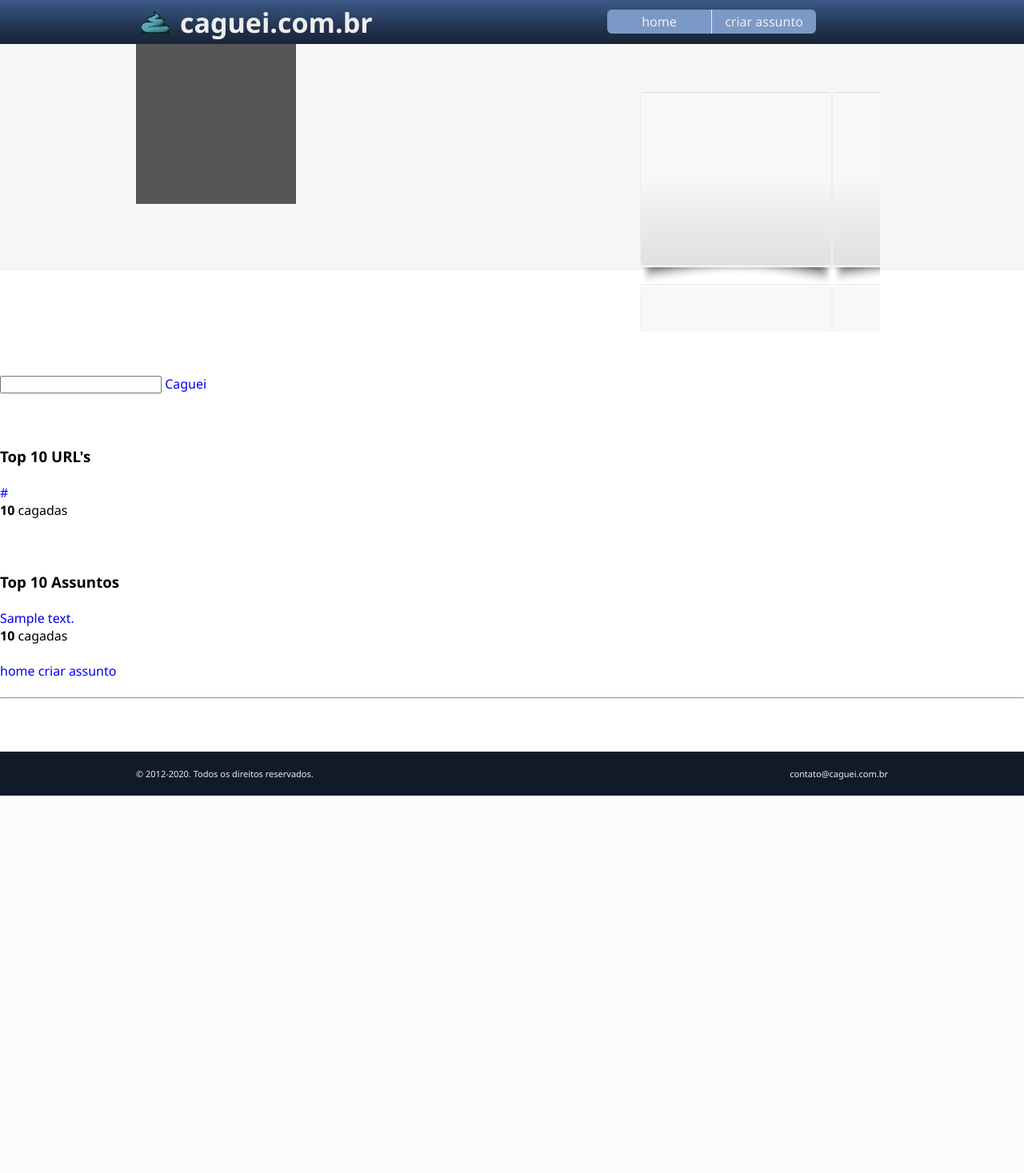
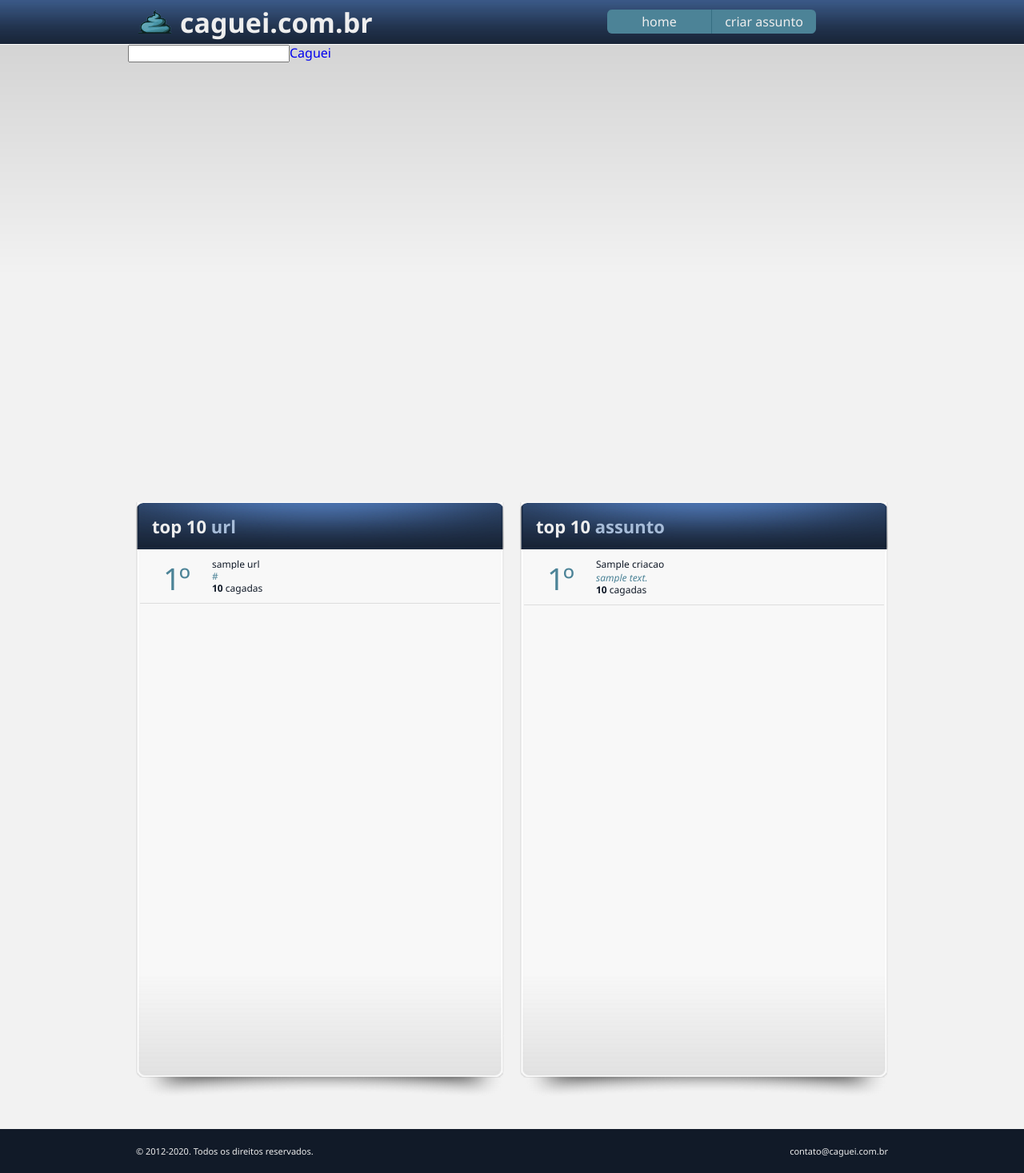
Before and after one commit to claudiobl2010/caguei, a Django app: template cagada/templates/home.html in a window 1280 px wide. Shown: the whole page at 80% size. Before the commit the page ends 995 px from the top, so only its background shows below. Run offline with Django 3.2, Linux system fonts and the light colour scheme; the template is opened without the code that fills it: most values are stand-ins (such as "Sample title", 1, 10 or a date in 2020).

Commit message:
pintando os boxes de top 10 por url e assunto

```diff
--- a/cagada/static/css/base.css
+++ b/cagada/static/css/base.css
@@ -63,7 +63,7 @@ img {
 
 .header .header-container .menu .botao {
 	color: #EEEEEE;
-	background: #7B99C6;
+	background: #4c8397;
 }
 
 .header .header-container .menu .botao.botao-home {
@@ -74,7 +74,7 @@ img {
 	padding-top: 4px;
 	height: 26px;
 	margin-top: 12px;
-	border-right: 1px solid #EEEEEE;
+	border-right: 1px solid #356D82;
 	border-radius: 6px 0 0 6px;
 	-moz-border-radius: 6px 0 0 6px;
 	-webkit-border-radius: 6px 0 0 6px;
@@ -91,6 +91,16 @@ img {
 	-moz-border-radius: 0 6px 6px 0;
 	-webkit-border-radius: 0 6px 6px 0;
 	border-radius: 0 6px 6px 0;
+}
+
+.page {
+	background: url("/static/img/fundo-page.png") repeat-x #F2F2F2;
+}
+
+.page .page-container {
+	margin: 0 auto;
+	width: 960px;
+	display: table;
 }
 
 .footer {
--- a/cagada/static/css/home.css
+++ b/cagada/static/css/home.css
@@ -1,41 +1,75 @@
-.page-top {
-	background-color: #F6F6F6;
-    height: 280px;
+.top-10 {
+    background-image: url("/static/img/fundo-top-10-lista.png");
+	width: 460px;
+	height: 744px;
+	margin-left: 10px;
+	margin-right: 10px;
+	margin-bottom: 40px;
+	display: table;
+	float: left;
 }
 
-.page-top .page-top-container {
-	margin: 0 auto;
-	width: 960px;
-	display: table;
+.top-10 .header-top-10-url {
+    background-image: url("/static/img/fundo-top-10-header.png");
+    color: #EEEEEE;
+    font-size: 22px;
+    font-weight: bold;
+    height: 44px;
+    padding-left: 20px;
+    padding-top: 15px;
 }
 
-.page-top .page-top-container .box-caguei {
-	float: left;
-	margin-left: 10px;
-	width: 200px;
-	height: 200px;
-	background: #555555;
+.top-10 .header-top-10-assunto {
+    background-image: url("/static/img/fundo-top-10-header.png");
+    color: #EEEEEE;
+    font-size: 22px;
+    font-weight: bold;
+    height: 44px;
+    padding-left: 20px;
+    padding-top: 15px;
 }
 
-.page-top .page-top-container .box-compartilhar {
-	float: right;
-	margin-right: 20px;
-	margin-top: 60px;
-	background-image: url("/static/img/fundo-compartilhar.png");
-
-
-
-	width: 300px;
-	height: 300px;
+.top-10 .header-top-10-url strong,
+.top-10 .header-top-10-assunto strong {
+	color: #A7BCD8;
 }
 
-.page-bottom {
-    border-top: 1px solid #E5E5E5;
-    margin-top: 1px;
+.top-10 .lista {
+    border-bottom: 1px solid #DDDDDD;
+    padding: 10px 20px;
+    color: #111A28;
+    font-size: 12px;
+	margin-left: 5px;
+	width: 410px;
 }
 
-.page-bottom .page-bottom-container {
-	margin: 0 auto;
-	width: 960px;
-	display: table;
+.top-10 .lista .ordem {
+    color: #4C8397;
+    float: left;
+    font-size: 38px;
+    letter-spacing: -2px;
+    margin-right: 20px;
+    width: 50px;
+    text-align: center;
 }
+
+.top-10 .lista .titulo {
+	height: 15px;
+	overflow: hidden;
+	text-transform: lowercase;
+}
+
+.top-10 .lista .url {
+	color: #4C8397;
+	height: 15px;
+	overflow: hidden;
+	text-transform: lowercase;
+}
+
+.top-10 .lista .assunto {
+	color: #4C8397;
+	height: 15px;
+	overflow: hidden;
+	text-transform: lowercase;
+	font-style: italic;
+}
--- a/cagada/static/js/base.js
+++ b/cagada/static/js/base.js
@@ -1,15 +1,9 @@
 $(document).ready(function() {
 
-	$(".item-menu").mouseover(function() {
-		$(this).css("border-top-color", "#FFFFFF");
+	$(".header .header-container .menu .botao").mouseover(function() {
+		$(this).css("background-color", "#356D82");
 	}).mouseout(function() {
-		$(this).css("border-top-color", "#3B5998");
-	});
-
-	$("#btn-caguei").mouseover(function() {
-		$(this).css("border-color", "#9DACCE");
-	}).mouseout(function() {
-		$(this).css("border-color", "#CAD4E7");
+		$(this).css("background-color", "#4c8397");
 	});
 
 });
--- a/cagada/static/js/home.js
+++ b/cagada/static/js/home.js
@@ -1,4 +1,10 @@
 $(document).ready(function() {
+
+	$(".top-10 .lista").mouseover(function() {
+		$(this).css("background-color", "#EEEEEE");
+	}).mouseout(function() {
+		$(this).css("background-color", "");
+	});
 
 	$('#btn-caguei').click(function() {
 		if ($('#url-caguei').val() == "") {
--- a/cagada/templates/base.html
+++ b/cagada/templates/base.html
@@ -47,16 +47,11 @@
 			</div>
 		</div>
 
-		{% block content %}{% endblock %}
-
-		<a href="/">home</a>
-		<a href="/criar-assunto">criar assunto</a>
-
-		<br><br>
-		<hr>
-		<br>
-
-		<br><br>
+		<div class="page">
+			<div class="page-container">
+				{% block content %}{% endblock %}
+			</div>
+		</div>
 
 		<div class="footer">
 			<div class="footer-container">
--- a/cagada/templates/home.html
+++ b/cagada/templates/home.html
@@ -10,22 +10,6 @@
 
 {% block content %}
 
-	<div class="page-top">
-		<div class="page-top-container">
-			<div class="box-caguei">
-			</div>
-			<div class="box-compartilhar">
-			</div>
-		</div>
-	</div>
-
-	<div class="page-bottom">
-		<div class="page-bottom-container">
-		</div>
-	</div>
-
-	<br><br><br><br><br><br>
-
 	<input type="text" name="url-caguei" id="url-caguei">
 	<a href="#" id="btn-caguei">Caguei</a>
 
@@ -33,25 +17,39 @@
 
 	<div id="msg-caguei"></div>
 
-	<br><br>
+	<br><br><br><br><br><br>
+	<br><br><br><br><br><br>
+	<br><br><br><br><br><br>
+	<br><br><br><br><br><br>
 
-    <h3>Top 10 URL's</h3><br>
+	<div class="top-10">
+		<div class="header-top-10-url">top 10 <strong>url</strong></div>
 
-	{% for url in top_urls %}
-	<a href="/{{ url.id }}">{{ url.url }}</a><br>
-	<b>{{ url.qtd }}</b> cagadas <br><br>
+		{% for url in top_urls %}
+			<a href="/{{ url.id }}">
+				<div class="lista">
+					<div class="ordem">{{ forloop.counter}}º</div>
+					<div class="titulo">{{ url.get_titulo_curto }}</div>
+					<div class="url">{{ url.get_url_curta }}</div>
+					<div class="qtd"><strong>{{ url.qtd }}</strong> cagadas</div>
+				</div>
+			</a>
+		{% endfor %}
+	</div>
 
-	{% endfor %}
+	<div class="top-10">
+		<div class="header-top-10-assunto">top 10 <strong>assunto</strong></div>
 
-	<br><br>
-
-    <h3>Top 10 Assuntos</h3><br>
-
-	{% for assunto in top_assuntos %}
-	<a href="/assunto/{{ assunto.id }}">{{ assunto.descricao }}</a><br>
-	<b>{{ assunto.qtd }}</b> cagadas <br><br>
-
-
-	{% endfor %}
+		{% for assunto in top_assuntos %}
+			<a href="/assunto/{{ assunto.id }}">
+				<div class="lista">
+					<div class="ordem">{{ forloop.counter}}º</div>
+					<div class="data">{{ assunto.criacao }}</div>
+					<div class="assunto">{{ assunto.get_descricao_curta }}</div>
+					<div class="qtd"><strong>{{ assunto.qtd }}</strong> cagadas</div>
+				</div>
+			</a>
+		{% endfor %}
+	</div>
 
 {% endblock %}
```
Also changed, not shown: cagada/models.py (+18 -0 lines), cagada/static/img/fundo-compartilhar.png, cagada/static/img/fundo-page.png (added), cagada/static/img/fundo-top-10-header.png (added), cagada/static/img/fundo-top-10-lista.png (added).
